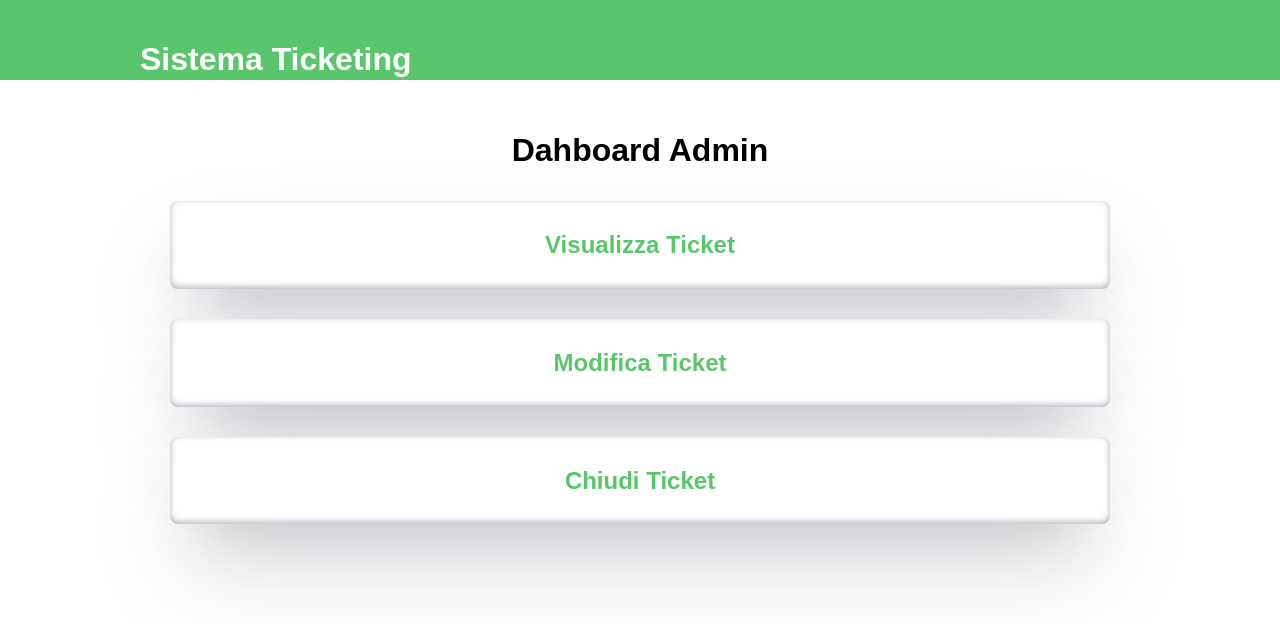
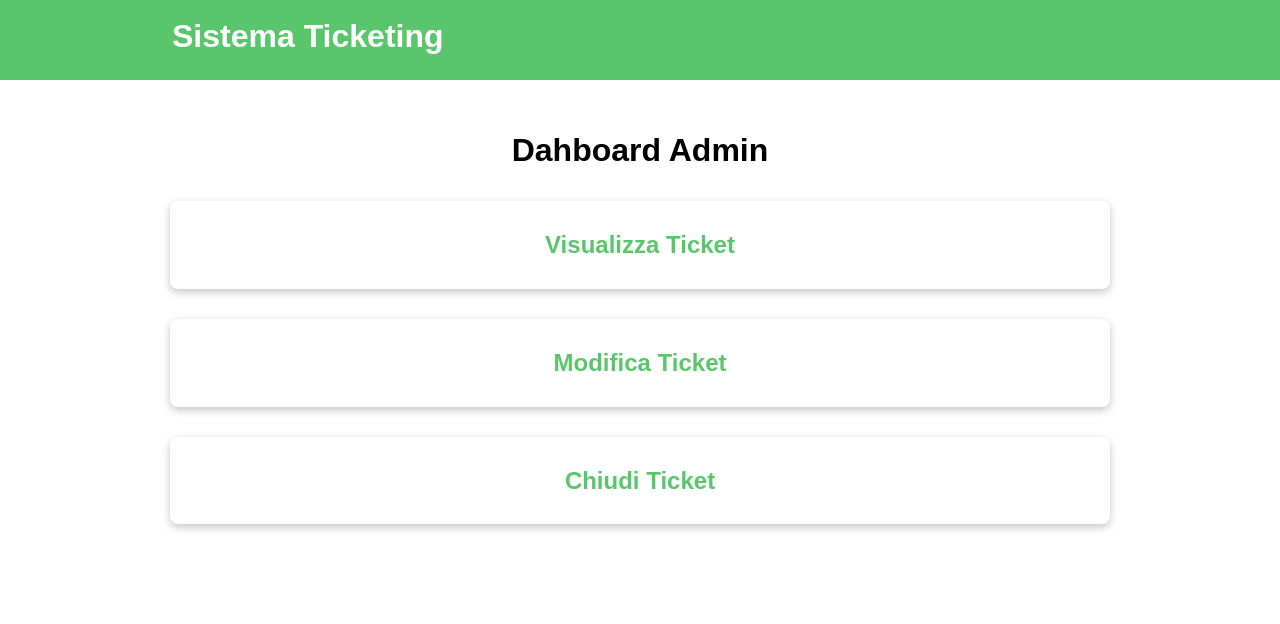
Before and after one commit to CristinaDev98/Sistema-Ticketing, a PHP site: page /dashboard_admin.php in a window 1280 px wide. Shown: the top 624 px of the page. Run offline with PHP 8.4, Linux system fonts and the light colour scheme.

Commit message:
fix UI dash

```diff
--- a/dashboard_admin.php
+++ b/dashboard_admin.php
@@ -4,6 +4,7 @@ session_start();
 
 <!DOCTYPE html>
 <html lang="en">
+
 <head>
     <meta charset="UTF-8">
     <meta name="viewport" content="width=device-width, initial-scale=1.0">
@@ -34,20 +35,30 @@ session_start();
             color: #5ac66c;
             padding: 10px;
             margin: 30px;
-            box-shadow: rgba(50, 50, 93, 0.25) 0px 50px 100px -20px, rgba(0, 0, 0, 0.3) 0px 30px 60px -30px, rgba(10, 37, 64, 0.35) 0px -2px 6px 0px inset;
+            box-shadow: rgba(0, 0, 0, 0.24) 0px 3px 8px;
             border-radius: 8px;
             text-align: center;
         }
-        .title-dash{
+
+        .card:hover {
+            transform: scale(1.05);
+        }
+
+        .title-dash {
             text-align: center;
             margin-top: 1em;
             margin-bottom: 1em;
         }
 
+        .title-nav {
+            margin-top: -2px;
+            margin-left: 1em;
+        }
     </style>
 </head>
+
 <body>
-<div class="navbar">
+    <div class="navbar">
         <div class="container">
             <h1 class="title-nav">Sistema Ticketing</h1>
         </div>
@@ -71,4 +82,5 @@ session_start();
         </div>
     </div>
 </body>
+
 </html>
```
